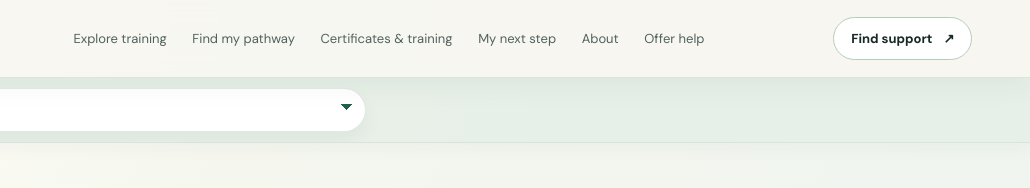
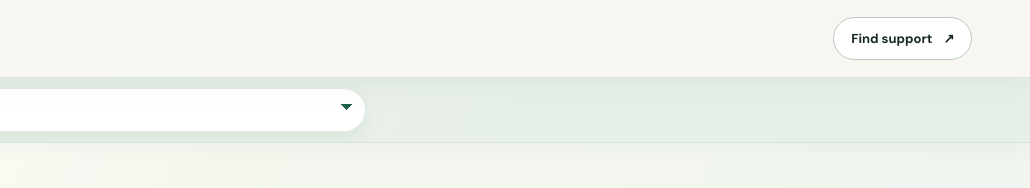
Before and after one commit to Mirathemystical/brigde-kc-, a website: page index.html in a window 1280 px wide. Shown: the top 188 px of the page, 250-1280 px from the left. Drawn offline with Linux system fonts and the light colour scheme.

Commit message:
Remove duplicate navigation bar and keep page switcher

```diff
--- a/index.html
+++ b/index.html
@@ -15,7 +15,6 @@
     <button class="nav-toggle" type="button" aria-label="Toggle navigation" aria-expanded="false" aria-controls="main-nav">
       <span></span><span></span><span></span>
     </button>
-    <nav id="main-nav" aria-label="Main navigation"><a href="#resources">Explore training</a><a href="#career-quiz-section">Find my pathway</a><a href="#training-pathways">Certificates & training</a><a href="#roadmap">My next step</a><a href="about.html">About</a><a href="offer-help.html">Offer help</a></nav>
     <a class="header-cta" href="#resources">Find support <span aria-hidden="true">↗</span></a>
   </header>
   <nav class="page-switcher" aria-label="Quick navigation">
```
